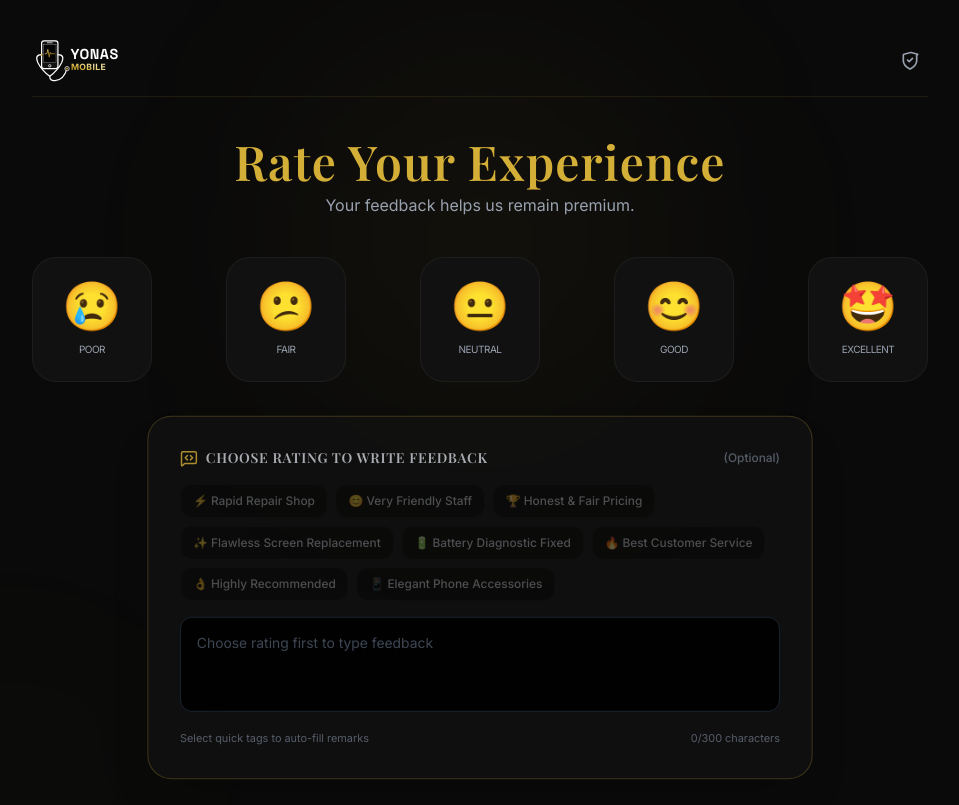
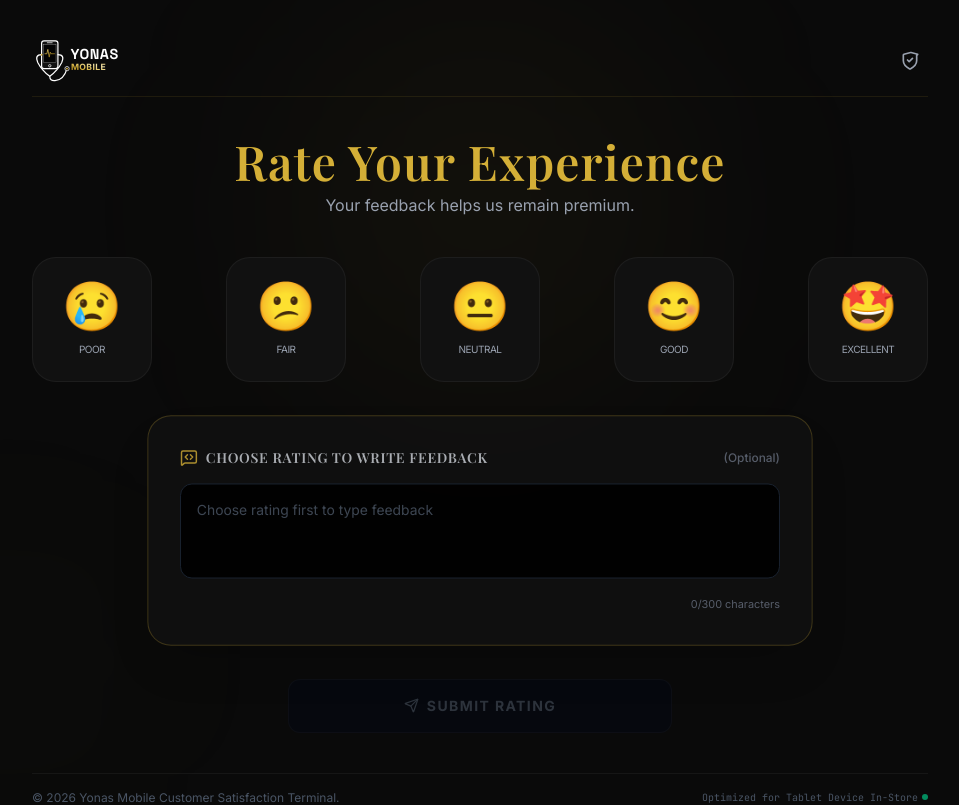
Before and after one commit to smstechnologieset/YonasCustomerFeedback, a React (Vite) app: page / in a window 1280 px wide. Shown: the top 805 px of the page, without its empty margins (160-1119 px from the left). Built offline with nearby package versions, Linux system fonts and the light colour scheme; a web font is replaced by a local one.

Commit message:
removed predefined comments

```diff
--- a/src/components/RatingScreen.tsx
+++ b/src/components/RatingScreen.tsx
@@ -17,16 +17,7 @@ const EMOJI_OPTIONS = [
   { rating: 5, emoji: "🤩", label: "Excellent", color: "#10B981", bgClass: "hover:bg-emerald-950/20 hover:border-emerald-500/40" }
 ];
 
-const PRESET_FEEDBACKS = [
-  "⚡ Rapid Repair Shop",
-  "😊 Very Friendly Staff",
-  "🏆 Honest & Fair Pricing",
-  "✨ Flawless Screen Replacement",
-  "🔋 Battery Diagnostic Fixed",
-  "🔥 Best Customer Service",
-  "👌 Highly Recommended",
-  "📱 Elegant Phone Accessories"
-];
+
 
 export default function RatingScreen({ onSubmit, isSubmitting, onOpenAdmin }: RatingScreenProps) {
   const [selectedRating, setSelectedRating] = useState<number | null>(null);
@@ -40,14 +31,7 @@ export default function RatingScreen({ onSubmit, isSubmitting, onOpenAdmin }: Ra
     setErrorMessage("");
   };
 
-  const handleAddPreset = (preset: string) => {
-    setWrittenFeedback((prev) => {
-      const trimmed = prev.trim();
-      if (!trimmed) return preset;
-      if (trimmed.includes(preset)) return prev; // Avoid duplicates
-      return `${trimmed}, ${preset}`;
-    });
-  };
+
 
   const handleSubmit = (e: React.FormEvent) => {
     e.preventDefault();
@@ -164,21 +148,6 @@ export default function RatingScreen({ onSubmit, isSubmitting, onOpenAdmin }: Ra
               <span className="text-xs text-gray-500 ml-auto">(Optional)</span>
             </div>
 
-            {/* Quiet feedback helper buttons */}
-            <div className="flex flex-wrap gap-2 mb-4">
-              {PRESET_FEEDBACKS.map((preset) => (
-                <button
-                  key={preset}
-                  type="button"
-                  disabled={selectedRating === null}
-                  onClick={() => handleAddPreset(preset)}
-                  className="px-3 py-2 rounded-xl text-xs font-sans border border-white/5 bg-black text-gray-300 hover:border-[#D4AF37] hover:bg-[#D4AF37]/10 disabled:opacity-40 disabled:hover:bg-transparent disabled:hover:border-white/5 transition-all cursor-pointer font-medium"
-                >
-                  {preset}
-                </button>
-              ))}
-            </div>
-
             <textarea
               value={writtenFeedback}
               disabled={selectedRating === null}
@@ -188,8 +157,7 @@ export default function RatingScreen({ onSubmit, isSubmitting, onOpenAdmin }: Ra
               maxLength={300}
             />
 
-            <div className="flex justify-between items-center mt-3 text-[11px] text-gray-500">
-              <span>Select quick tags to auto-fill remarks</span>
+            <div className="flex justify-end items-center mt-3 text-[11px] text-gray-500">
               <span className={writtenFeedback.length >= 250 ? "text-[#D4AF37]" : ""}>
                 {writtenFeedback.length}/300 characters
               </span>
```
